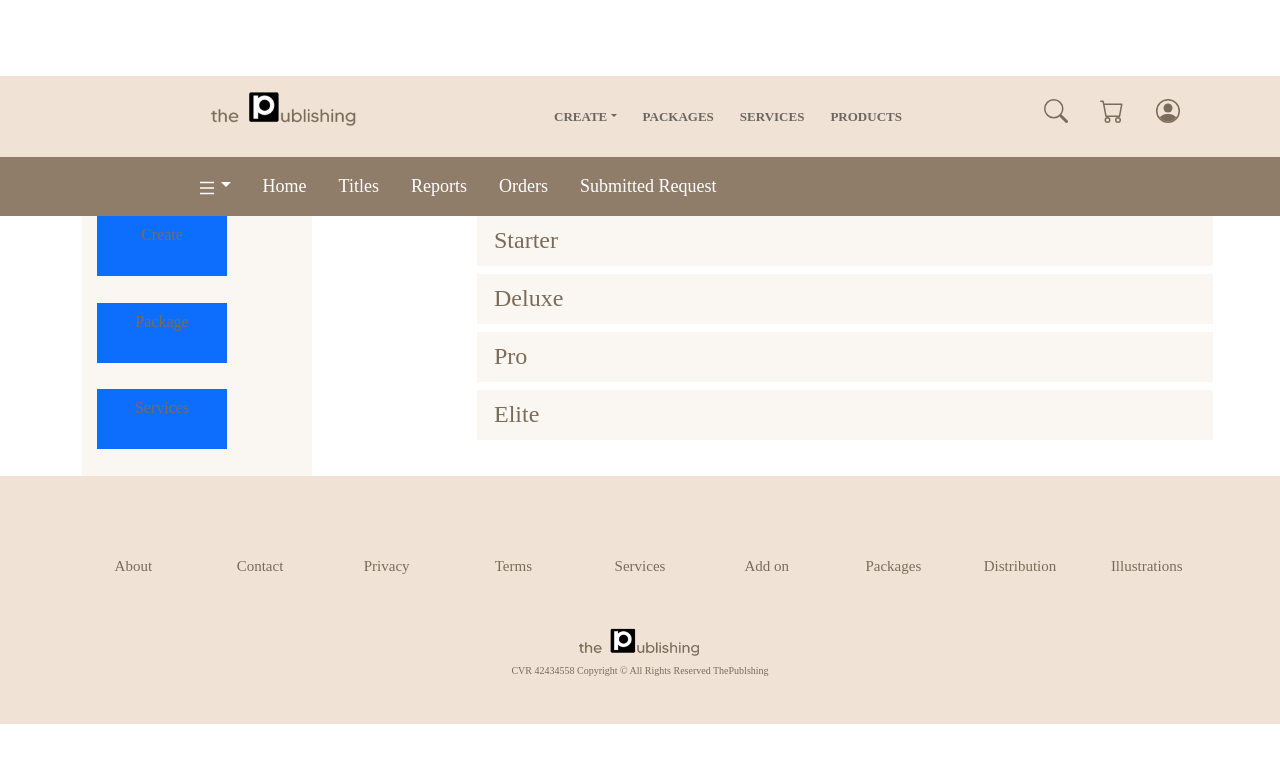
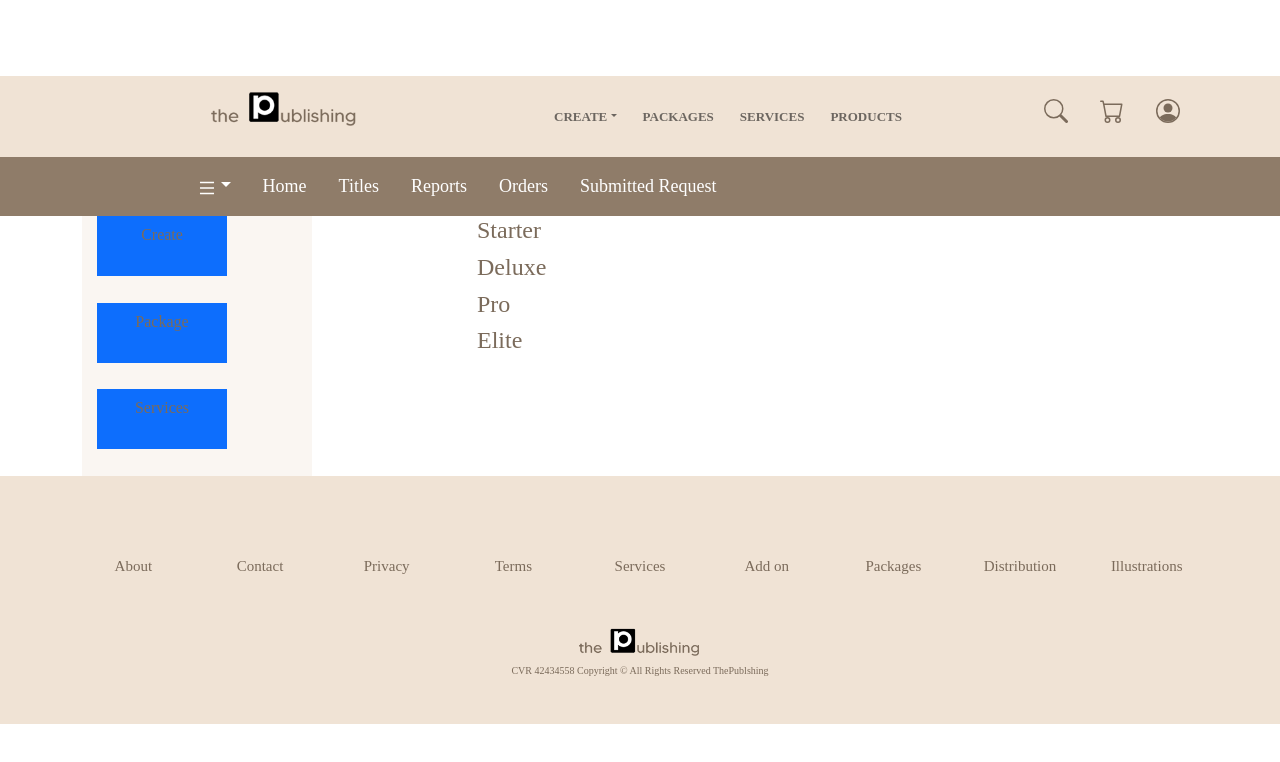
Before and after one commit to poloyacero/publish-web, a Next.js app: page /dashboard/packagesdashboard in a window 1280 px wide. Shown: the top 762 px of the page. Built offline with nearby package versions, Linux system fonts and the light colour scheme; a web font is replaced by a local one.

Commit message:
add navbar dashboard css

```diff
--- a/pages/dashboard/packagesdashboard.tsx
+++ b/pages/dashboard/packagesdashboard.tsx
@@ -1,5 +1,6 @@
 import React from 'react'
 import Head from 'next/head'
+import Link from "next/link"
 import NavMenuDashboard from '../../components/Dashboard/Navdashboard'
 import NavMenu from '../../components/Nav'
 import Sidebar from '../../components/Dashboard/Sidebar'
@@ -7,8 +8,7 @@ import styles from '../../styles/Home.module.css'
 import styles2 from '../../components/Dashboard/NavMenuDashboard.module.css'
 import { Col, Container, Row} from 'react-bootstrap'
 import FooterDashboard from "../../components/FooterDashboard";
-import 'bootstrap/dist/css/bootstrap.min.css';
-import Link from "next/link"
+
 
 export default function dashpackage() {
     return (
@@ -28,16 +28,16 @@ export default function dashpackage() {
 
               <Col className={styles2.xcontainer+" "+styles.serviceslink}>
 
-              <h4 className={styles2.homeheaderlabel}><Link href="/dashboard/starterpkg" passHref>Starter</Link></h4>
+              <h4 className={styles2.xheaderlabel}><Link href="/dashboard/starterpkg" passHref>Starter</Link></h4>
 
 
-              <h4 className={styles2.homeheaderlabel}> <Link href="/dashboard/deluxepkg" passHref>Deluxe</Link></h4>
+              <h4 className={styles2.xheaderlabel}> <Link href="/dashboard/deluxepkg" passHref>Deluxe</Link></h4>
 
 
-              <h4 className={styles2.homeheaderlabel}><Link href="/dashboard/propkg" passHref>Pro</Link></h4>
+              <h4 className={styles2.xheaderlabel}><Link href="/dashboard/propkg" passHref>Pro</Link></h4>
 
 
-              <h4 className={styles2.homeheaderlabel}><Link href="/dashboard/elitepkg" passHref>Elite</Link></h4>
+              <h4 className={styles2.xheaderlabel}><Link href="/dashboard/elitepkg" passHref>Elite</Link></h4>
 
              </Col>
               </Col>
```
